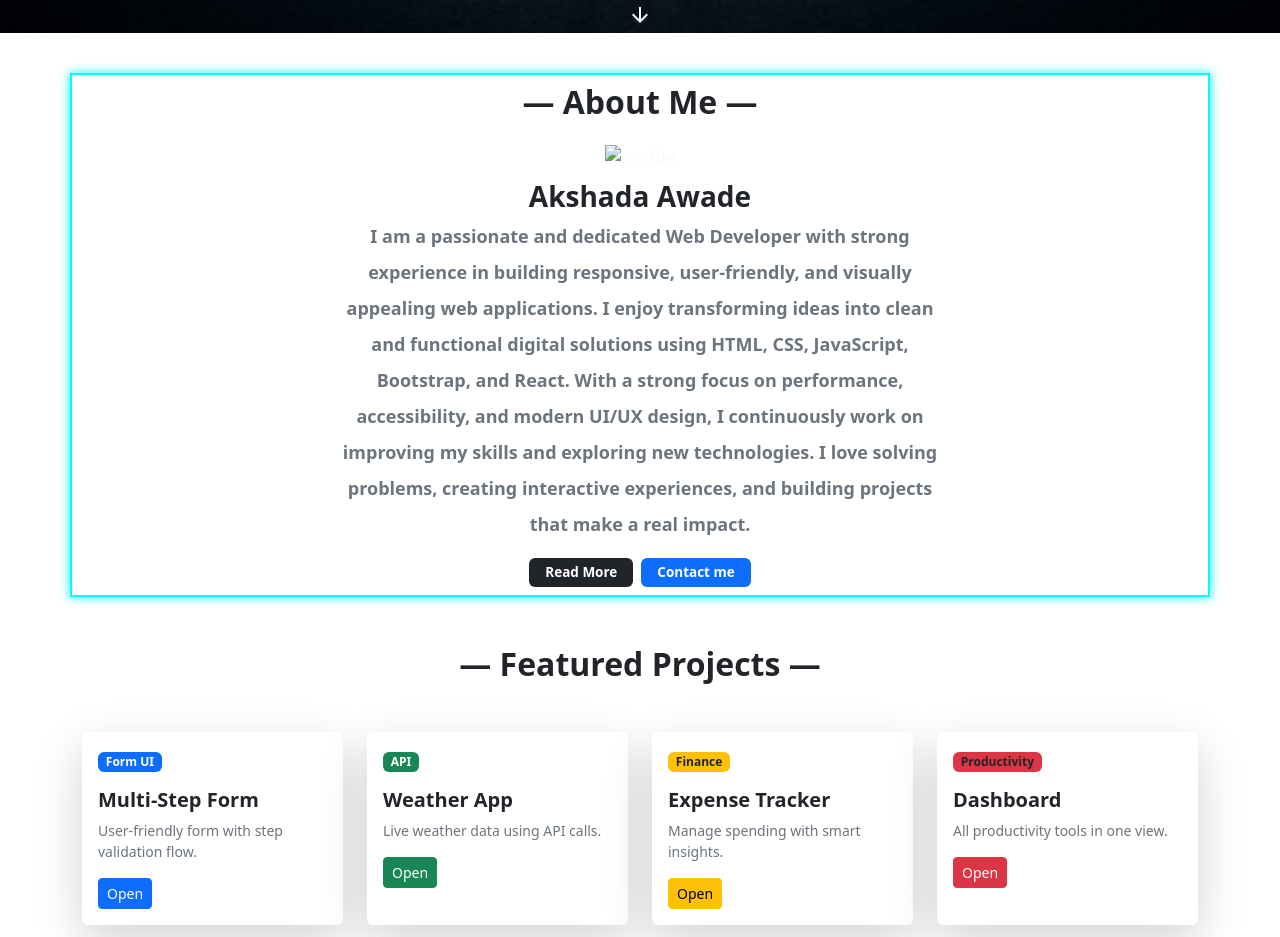
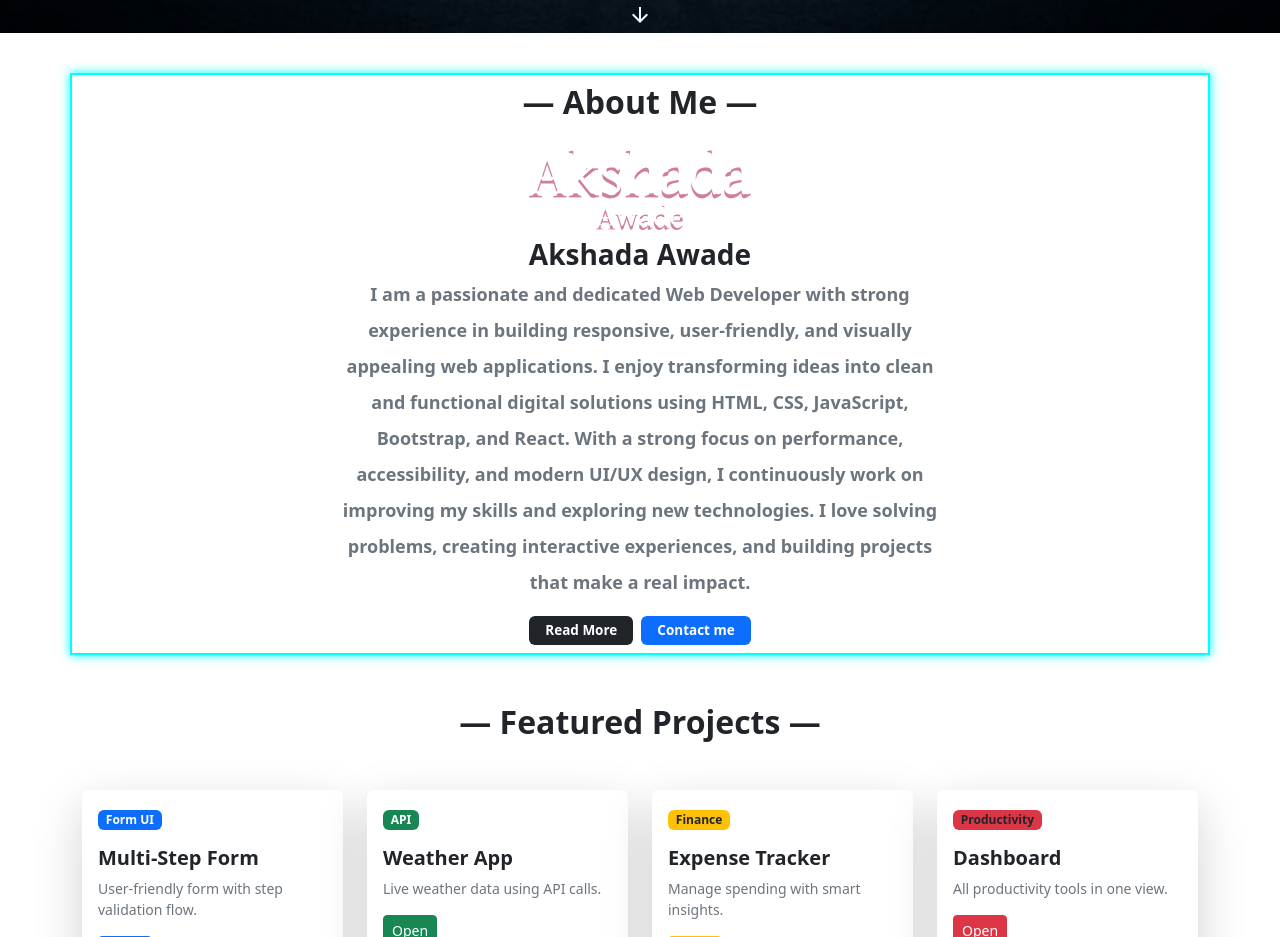
Before and after one commit to akshada-awade-dev/Git-Projects, a plain HTML site: page index.html in a window 1280 px wide. Shown: the part 787-1724 px from the top of the page. Drawn offline with nearby package versions, Linux system fonts and the light colour scheme.

Commit message:
Fix index file for GitHub Pages

```diff
--- a/index.html
+++ b/index.html
@@ -104,7 +104,7 @@
             — About Me —
         </h2>
         <!-- Profile Image -->
-        <img src="./Images/image.png" class="img-fluid mt-2 text-light p-md-2" style="max-width:300px;" alt="profile">
+        <img src="./Akshada Awade.jpg" class="img-fluid mt-2 text-light p-md-2" style="max-width:300px;" alt="profile">
 
         <!-- Name -->
         <h3 class="fw-bold mb-1">Akshada Awade</h3>
```
Also changed, not shown: Akshada Awade.jpg (renamed from my-portfolio/Images/Akshada Awade.jpg).
